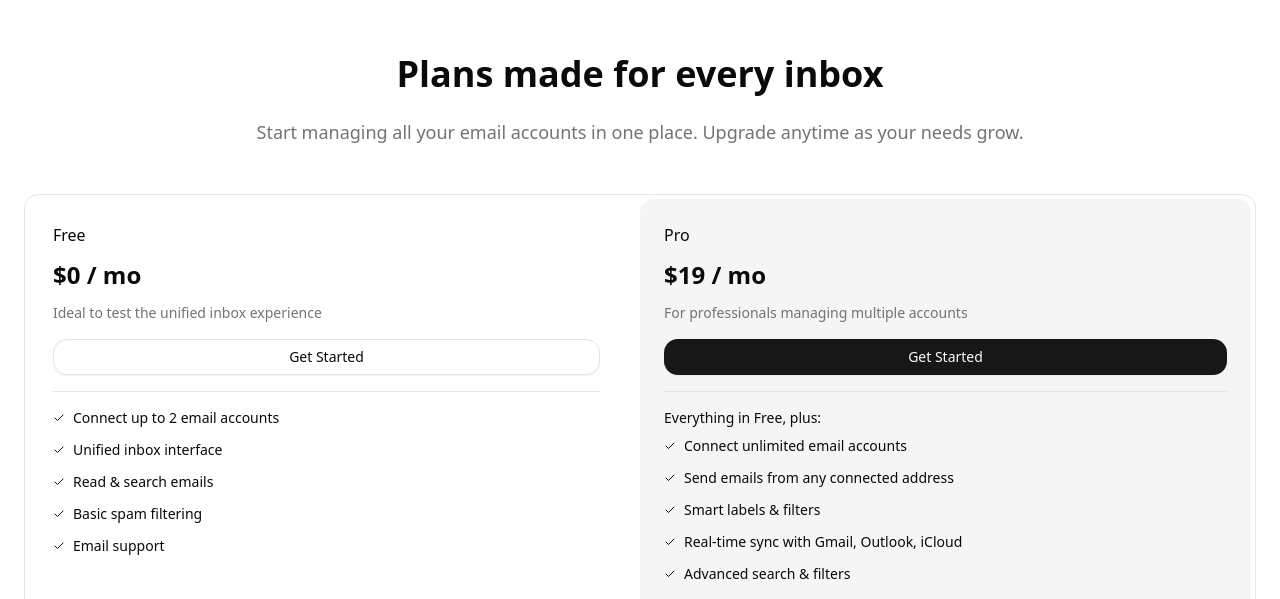
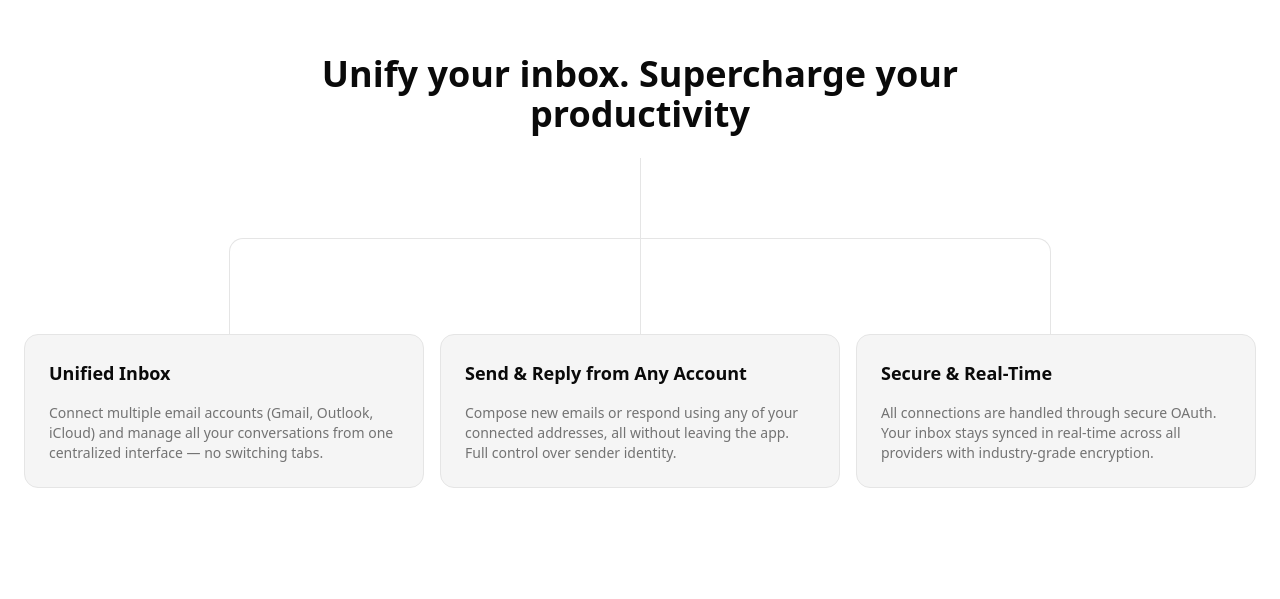
Before and after one commit to Rlzee/email-manager, a Next.js app: page / in a window 1280 px wide. Shown: the part 1721-2320 px from the top of the page. Built offline with nearby package versions, Linux system fonts and the light colour scheme.

Commit message:
feat: add Feature component to enhance landing page with unified inbox messaging

```diff
--- a/src/app/page.tsx
+++ b/src/app/page.tsx
@@ -4,6 +4,7 @@ import { Faq } from "@/features/landing/faq";
 import { Pricing } from "@/features/landing/pricing";
 import { Testimonials } from "@/features/landing/testimonials";
 import { Navbar } from "@/components/ui/navbar";
+import { Feature } from "@/features/landing/feature";
 
 export const NavbarData = {
   items: [
@@ -34,6 +35,7 @@ export default function Home() {
     <>
       <Navbar appName="EM" items={NavbarData.items} buttons={NavbarData.buttons} />
       <HeroSection />
+      <Feature />
       <Pricing />
       <Testimonials />
       <Faq />
--- /dev/null
+++ b/src/features/landing/feature.tsx
@@ -0,0 +1,58 @@
+export function Feature() {
+  return (
+    <section className="py-16 md:py-32" id="feature">
+      <div className="mx-auto max-w-7xl px-6">
+        <div className="mx-auto flex max-w-3xl flex-col text-left md:text-center">
+          <h2 className="mb-3 text-3xl font-semibold md:mb-4 lg:mb-6 lg:text-4xl">
+            Unify your inbox. Supercharge your productivity
+          </h2>
+        </div>
+
+        <div className="flex flex-col md:flex-row">
+          <div className="flex-1 border-r border-border h-20 flex relative"></div>
+          <div className="flex-1 rounded-xl"></div>
+        </div>
+
+        <div className="flex flex-col md:flex-row">
+          <div className="flex-1 border-r border-border h-24 flex relative">
+            <div className="w-2/3 h-full ml-auto border-t border-l border-border rounded-tl-xl"></div>
+          </div>
+          <div className="flex-1 rounded-xl">
+            <div className="w-2/3 h-full border-t border-r border-border rounded-tr-xl"></div>
+          </div>
+        </div>
+
+        <div className="flex flex-col gap-4 md:flex-row">
+          <div className="flex-1 space-y-4 p-6 rounded-xl bg-secondary border">
+            <h3 className="text-lg font-semibold">Unified Inbox</h3>
+            <p className="text-sm text-muted-foreground">
+              Connect multiple email accounts (Gmail, Outlook, iCloud) and
+              manage all your conversations from one centralized interface — no
+              switching tabs.
+            </p>
+          </div>
+
+          <div className="flex-1 space-y-4 p-6 bg-secondary rounded-xl border">
+            <h3 className="text-lg font-semibold">
+              Send & Reply from Any Account
+            </h3>
+            <p className="text-sm text-muted-foreground">
+              Compose new emails or respond using any of your connected
+              addresses, all without leaving the app. Full control over sender
+              identity.
+            </p>
+          </div>
+
+          <div className="flex-1 space-y-4 p-6 bg-secondary rounded-xl border">
+            <h3 className="text-lg font-semibold">Secure & Real-Time</h3>
+            <p className="text-sm text-muted-foreground">
+              All connections are handled through secure OAuth. Your inbox stays
+              synced in real-time across all providers with industry-grade
+              encryption.
+            </p>
+          </div>
+        </div>
+      </div>
+    </section>
+  );
+}
```
